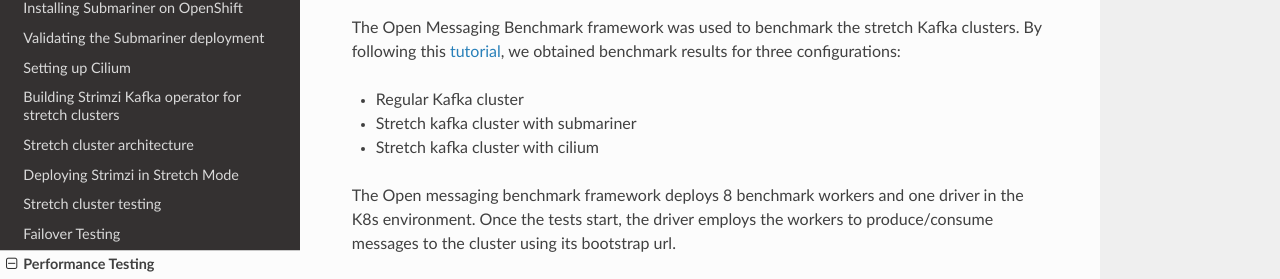
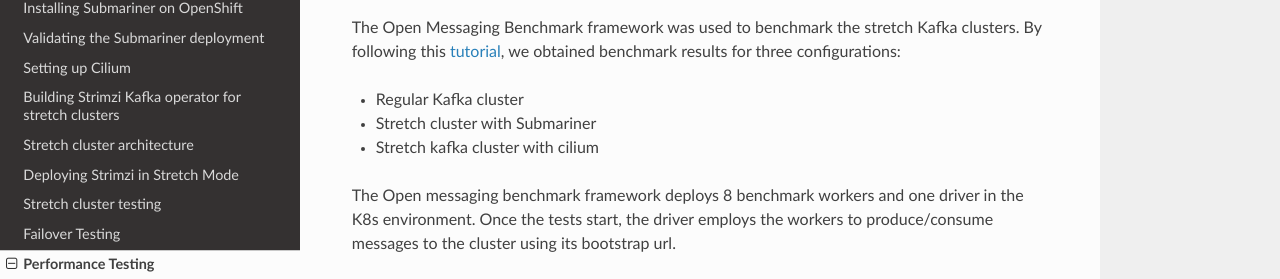
Before and after one commit to aswinayyolath/stretch-kafka-docs, an MkDocs documentation site: the page built from docs/Testing-performance.md, in a window 1280 px wide and 900 px high. Shown: the part 200-479 px from the top of the window. Built offline with MkDocs 1.6.1, drawn with Linux system fonts in a browser that asks for light colours; nearby versions of some CDN libraries.

Commit message:
Update docs/Testing-performance.md
Co-authored-by: Aswin A <55191821+aswinayyolath@users.noreply.github.com>

```diff
--- a/docs/Testing-performance.md
+++ b/docs/Testing-performance.md
@@ -4,7 +4,7 @@
 The Open Messaging Benchmark framework was used to benchmark the stretch Kafka clusters. By following this [tutorial](https://community.ibm.com/community/user/integration/blogs/dale-lane1/2025/02/03/running-openmessaging-benchmarks), we obtained benchmark results for three configurations:
 
  - Regular Kafka cluster
- - Stretch kafka cluster with submariner
+ - Stretch cluster with Submariner
  - Stretch kafka cluster with cilium
 
 The Open messaging benchmark framework deploys 8 benchmark workers and one driver in the K8s environment. Once the tests start, the driver employs the workers to produce/consume messages to the cluster using its bootstrap url.
```
